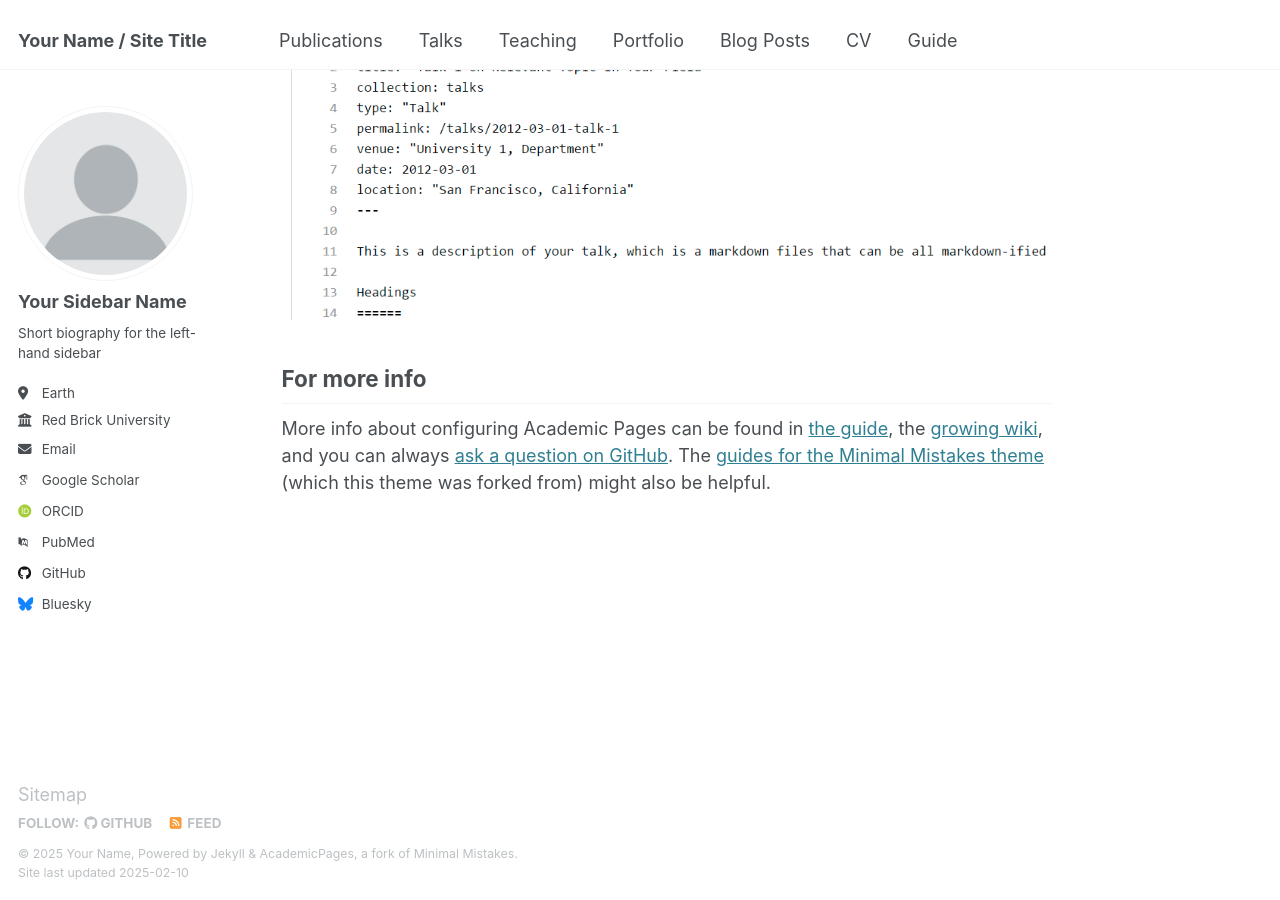
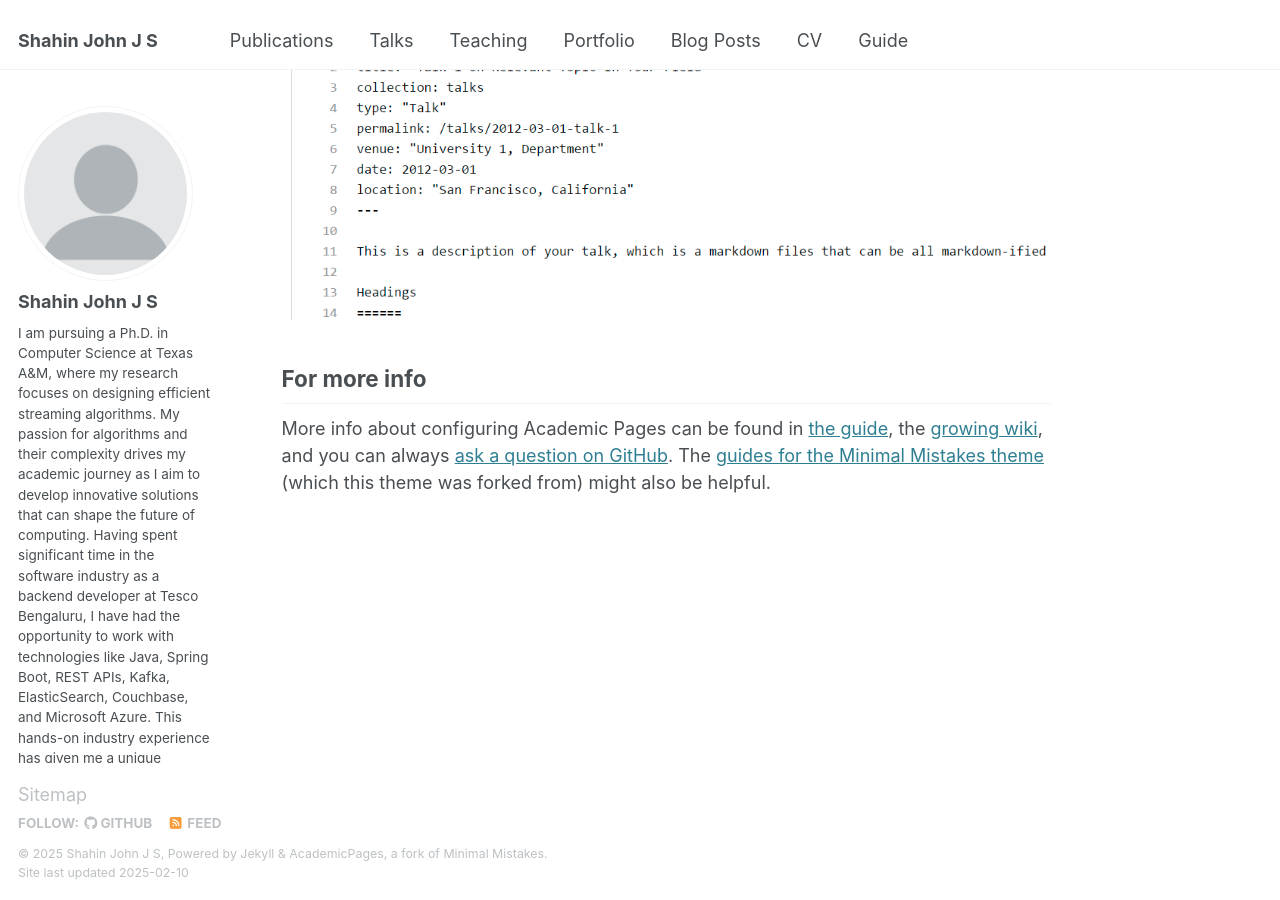
Before and after one commit to ivinjohn98/ivinjohn98.github.io, a Jekyll site: the page built from _pages/about.md, in a window 1280 px wide and 900 px high, scrolled down 2642 px. Built offline with Jekyll 4.4.1, drawn with Linux system fonts in a browser that asks for light colours; some web fonts are replaced; some of the changed text lies outside the part shown.

Commit message:
Update _config.yml with essential details

```diff
--- a/_config.yml
+++ b/_config.yml
@@ -9,11 +9,11 @@
 # Basic Site Settings
 locale                   : "en-US"
 site_theme               : "default"
-title                    : "Your Name / Site Title"
+title                    : "Shahin John J S"
 title_separator          : "-"
-name                     : &name "Your Name"
-description              : &description "personal description"
-url                      : https://academicpages.github.io # the base hostname & protocol for your site e.g. "https://[your GitHub username].github.io"
+name                     : &name "Shahin John J S"
+description              : &description "PhD Student at Texas A&M | Former SDE II at Tesco Bengaluru | NIT Calicut Alumnus"
+url                      : https://ivinjohn98.github.io # the base hostname & protocol for your site e.g. "https://[your GitHub username].github.io"
 baseurl                  : "" # the subpath of your site, e.g. "/blog"
 repository               : "academicpages/academicpages.github.io"
 
@@ -23,22 +23,22 @@ repository               : "academicpages/academicpages.github.io"
 author:
   # Biographic information
   avatar           : "profile.png"
-  name             : "Your Sidebar Name"
+  name             : "Shahin John J S"
   pronouns         : # example: "she/her"
-  bio              : "Short biography for the left-hand sidebar"
+  bio              : "I am pursuing a Ph.D. in Computer Science at Texas A&M, where my research focuses on designing efficient streaming algorithms. My passion for algorithms and their complexity drives my academic journey as I aim to develop innovative solutions that can shape the future of computing.\n Having spent significant time in the software industry as a backend developer at Tesco Bengaluru, I have had the opportunity to work with technologies like Java, Spring Boot, REST APIs, Kafka, ElasticSearch, Couchbase, and Microsoft Azure. This hands-on industry experience has given me a unique perspective on computer science, allowing me to approach my research from practical and real-world angles.\n I am passionate about applying my research skills to solve real-life problems and bridge the gap between theory and application. My goal is to design solutions that advance the field of computer science and have a tangible impact on industries and society as a whole."
   location         : "Earth"
-  employer         : "Red Brick University"
+  employer         : "Texas A&M University"
   uri              : # URL
-  email            : "none@example.org"
+  email            : "ivin-98@tamu.edu"
 
   # Academic websites
   arxiv            : # URL - Update with the correct link to your profile
   googlescholar    : "https://scholar.google.com/citations?user=PS_CX0AAAAAJ"
   impactstory      : # URL
-  orcid            : "http://orcid.org/yourorcidurl"
+  orcid            : "https://orcid.org/0000-0002-3544-5400"
   semantic         : # URL
-  pubmed           : "https://www.ncbi.nlm.nih.gov/pubmed/?term=john+snow"
-  researchgate     : # URL
+  pubmed           :
+  researchgate     : "https://www.researchgate.net/scientific-contributions/Shahin-John-J-S-2233548366"
   scopus           : # URL
 
   # Repositories and software development
```
